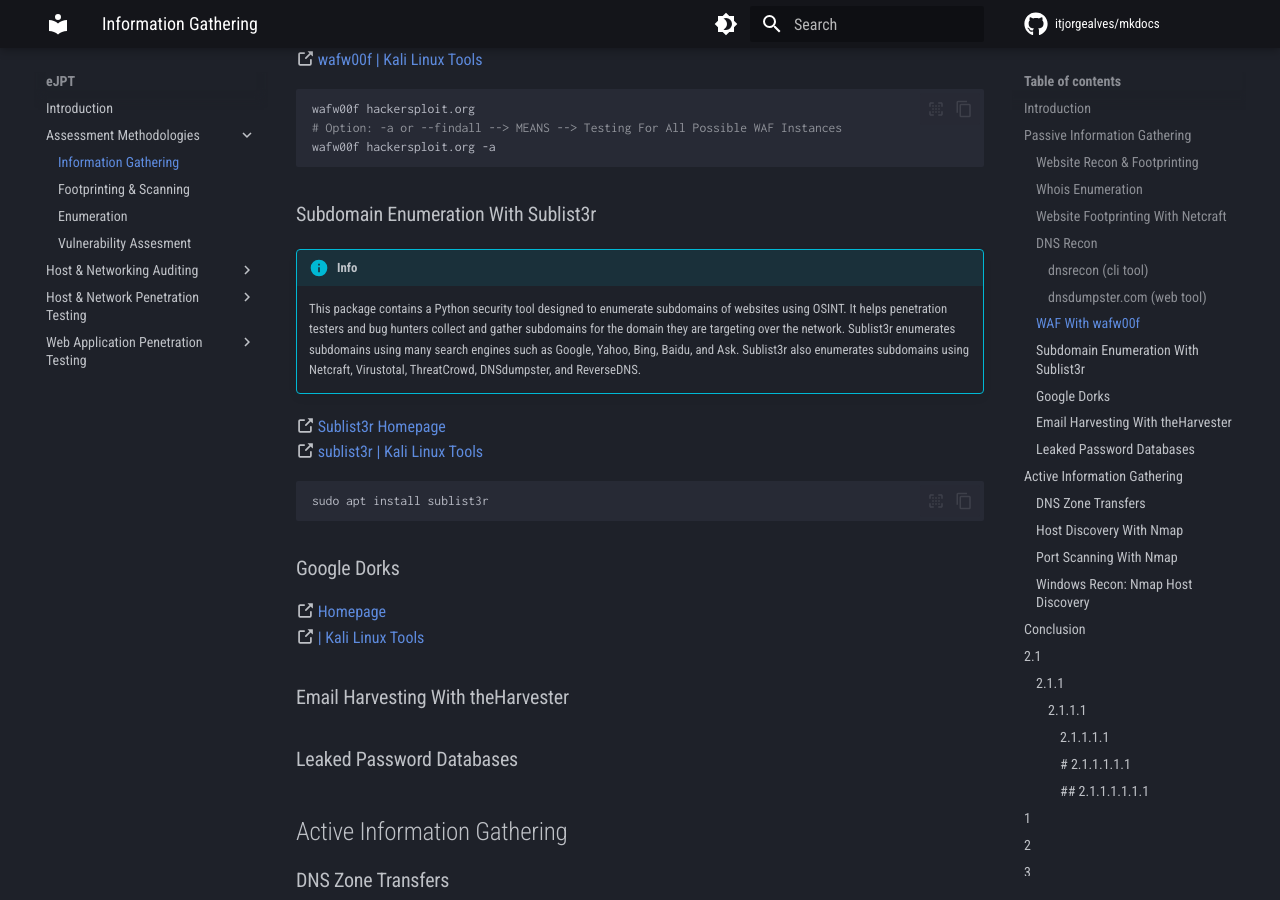
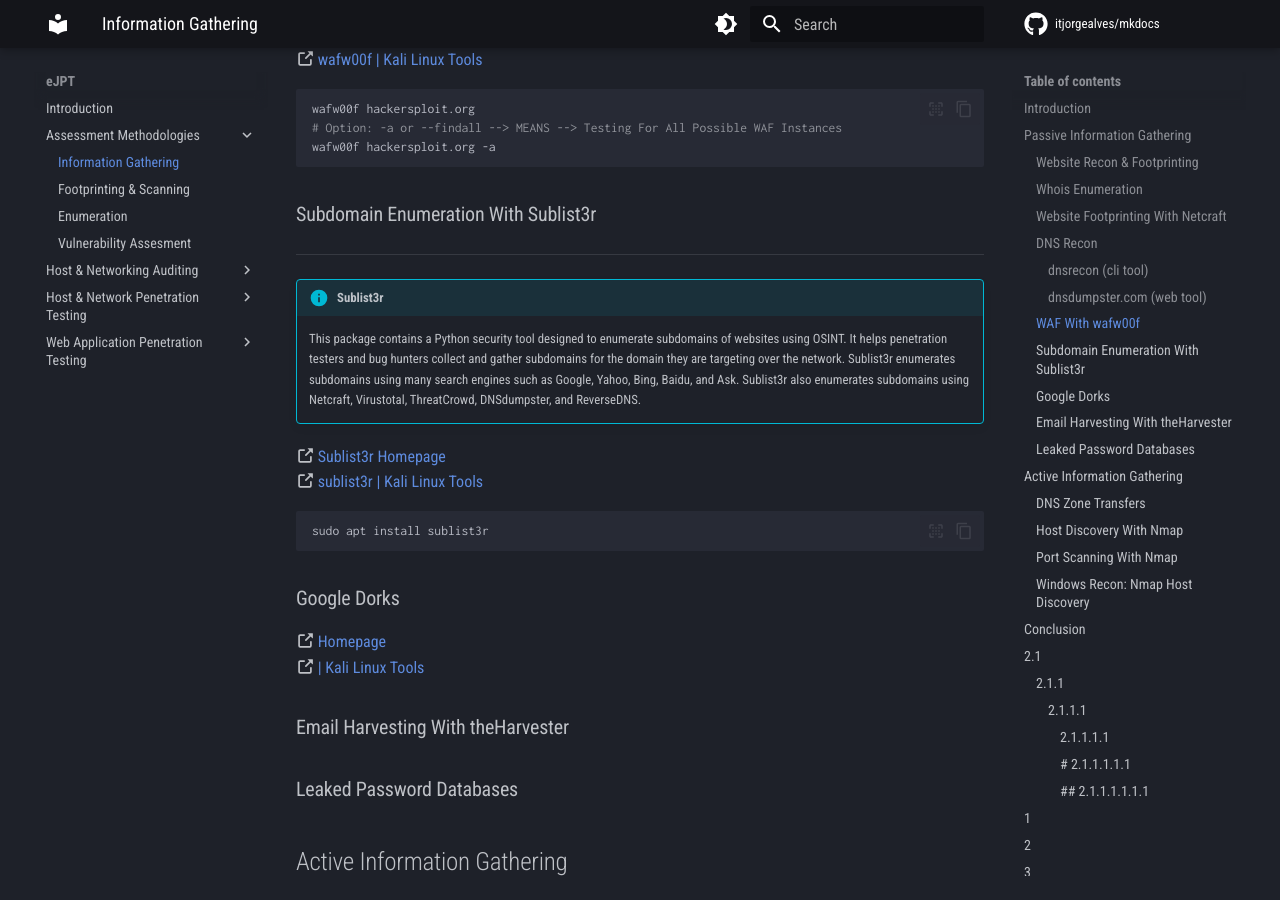
Before and after one commit to itjorgealves/mkdocs, an MkDocs documentation site: the page built from docs/eJPT/S1-Assessment-Methodologies/C1-Information-Gathering/Information-Gathering.md, in a window 1280 px wide and 900 px high, scrolled down 1022 px. Built offline with MkDocs 1.6.1 and Material for MkDocs 9.7.7, drawn with Linux system fonts in a browser that asks for light colours; comment, search, counter and statistics services are not loaded.

Commit message:
Update documentation

````diff
--- a/docs/eJPT/S1-Assessment-Methodologies/C1-Information-Gathering/Information-Gathering.md
+++ b/docs/eJPT/S1-Assessment-Methodologies/C1-Information-Gathering/Information-Gathering.md
@@ -32,7 +32,8 @@ wafw00f hackersploit.org -a
 ```
 
 ### Subdomain Enumeration With Sublist3r ###
-!!! info
+---------
+!!! info "Sublist3r"
     This package contains a Python security tool designed to enumerate subdomains of websites using OSINT. It helps penetration testers and bug hunters collect and gather subdomains for the domain they are targeting over the network. Sublist3r enumerates subdomains using many search engines such as Google, Yahoo, Bing, Baidu, and Ask. Sublist3r also enumerates subdomains using Netcraft, Virustotal, ThreatCrowd, DNSdumpster, and ReverseDNS.
 :octicons-link-external-16: [Sublist3r Homepage](https://github.com/aboul3la/Sublist3r)
 :octicons-link-external-16: [sublist3r | Kali Linux Tools](https://www.kali.org/tools/sublist3r/)
````
